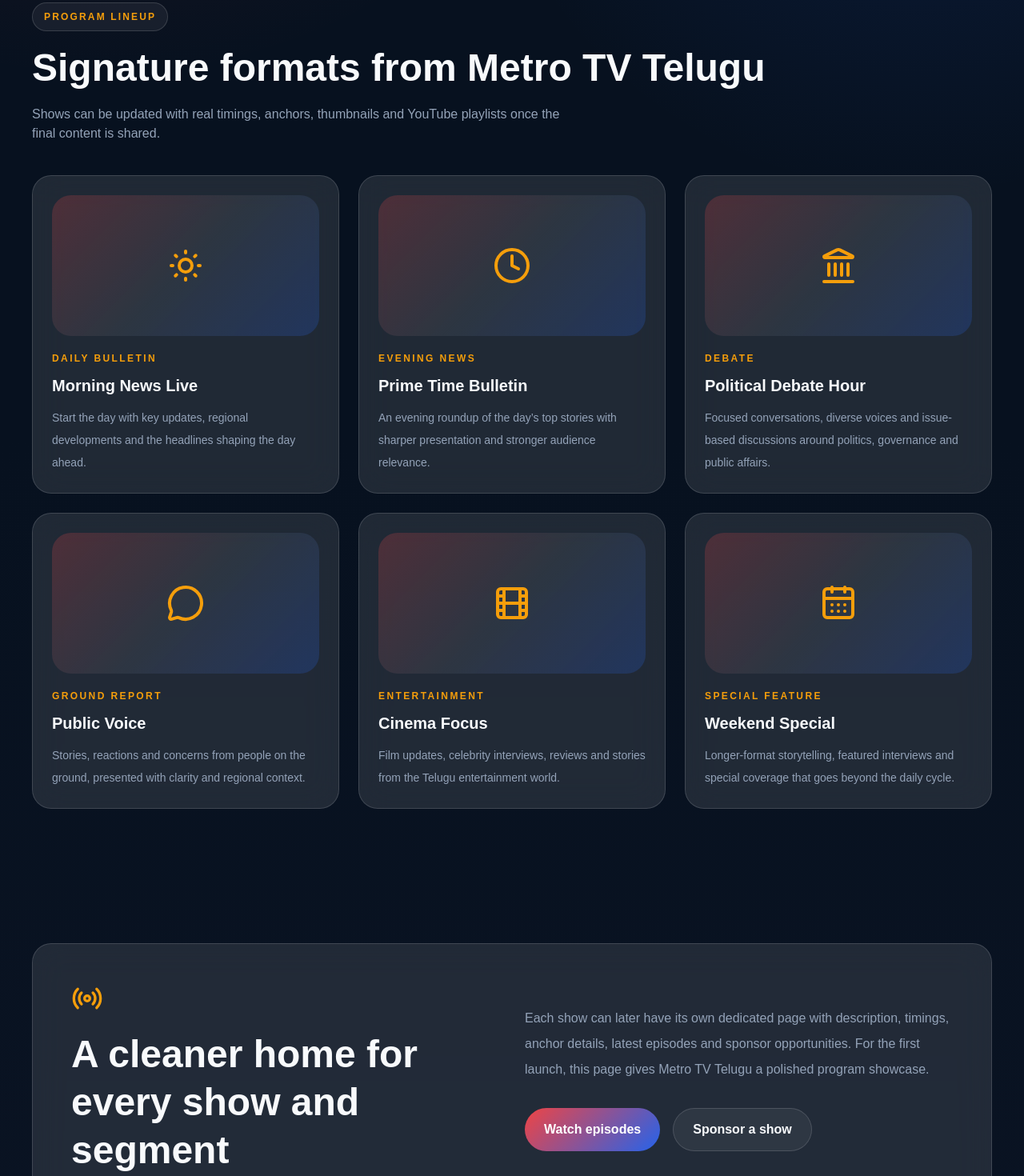
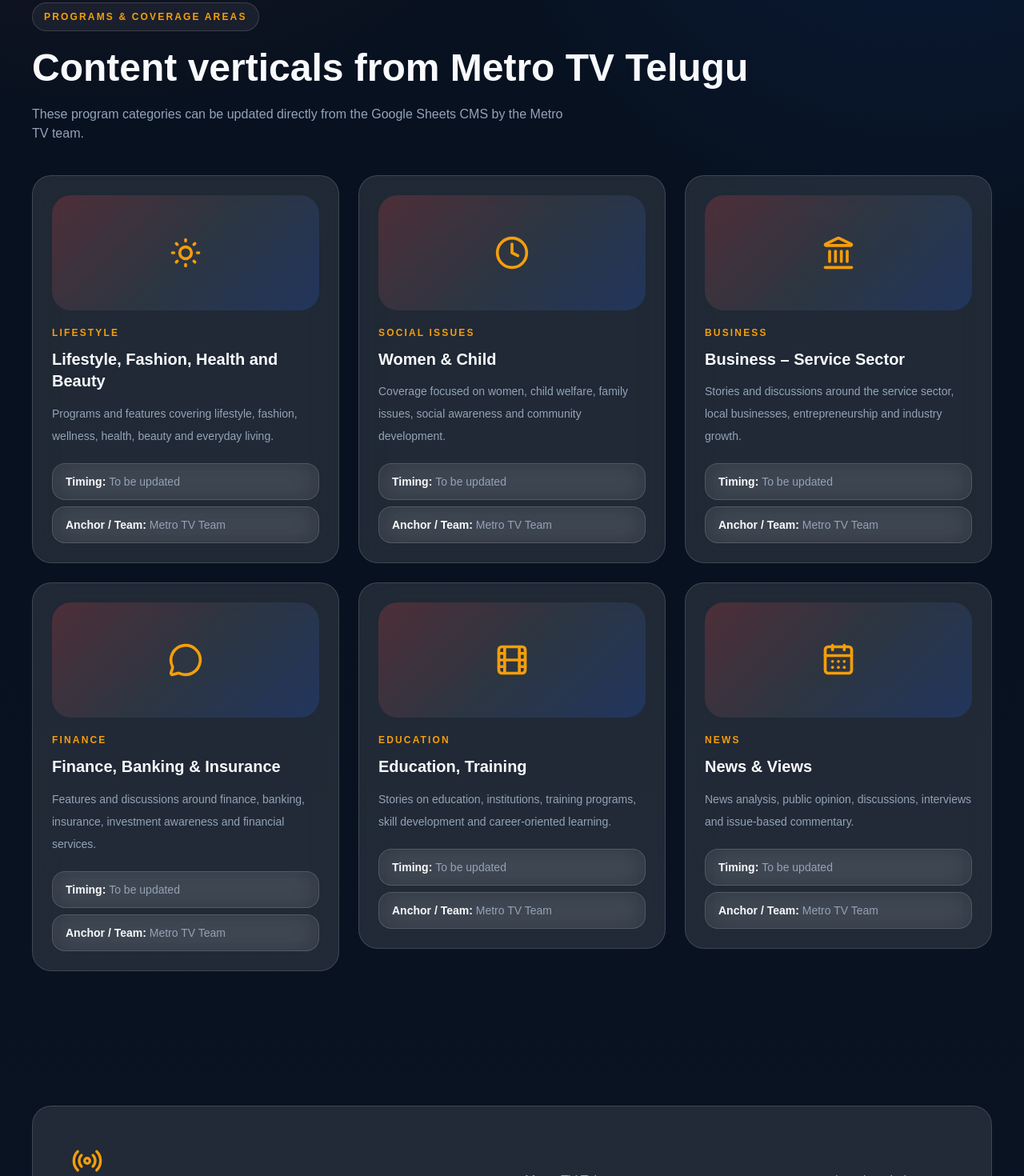
Before and after one commit to shivasricharan/metrotvtelugu, a Next.js app: page /shows in a window 1280 px wide. Shown: the part 900-2370 px from the top of the page at 80% size. Built offline with nearby package versions, Linux system fonts and the light colour scheme.

Commit message:
Connect shows page to Google Sheets CMS

```diff
--- a/app/shows/page.js
+++ b/app/shows/page.js
@@ -7,56 +7,111 @@
   MessageCircle,
   Film,
   CalendarDays,
+  Briefcase,
+  HeartPulse,
+  GraduationCap,
+  Building2,
+  Leaf,
+  Sparkles,
 } from "lucide-react";
 import FadeIn from "../../components/FadeIn";
 import SectionTitle from "../../components/SectionTitle";
+import { getMetroCmsData } from "../../lib/metroCms";
 
-const shows = [
+export const dynamic = "force-dynamic";
+
+const iconPool = [
+  SunMedium,
+  Clock,
+  Landmark,
+  MessageCircle,
+  Film,
+  CalendarDays,
+  Briefcase,
+  HeartPulse,
+  GraduationCap,
+  Building2,
+  Leaf,
+  Sparkles,
+];
+
+const fallbackShows = [
   {
-    icon: SunMedium,
-    title: "Morning News Live",
-    tag: "Daily Bulletin",
-    desc: "Start the day with key updates, regional developments and the headlines shaping the day ahead.",
+    showName: "Lifestyle, Fashion, Health and Beauty",
+    category: "Lifestyle",
+    description:
+      "Programs and features covering lifestyle, fashion, wellness, health, beauty and everyday living.",
+    timing: "To be updated",
+    anchor: "Metro TV Team",
   },
   {
-    icon: Clock,
-    title: "Prime Time Bulletin",
-    tag: "Evening News",
-    desc: "An evening roundup of the day’s top stories with sharper presentation and stronger audience relevance.",
+    showName: "Women & Child",
+    category: "Social Issues",
+    description:
+      "Coverage focused on women, child welfare, family issues, social awareness and community development.",
+    timing: "To be updated",
+    anchor: "Metro TV Team",
   },
   {
-    icon: Landmark,
-    title: "Political Debate Hour",
-    tag: "Debate",
-    desc: "Focused conversations, diverse voices and issue-based discussions around politics, governance and public affairs.",
+    showName: "Business – Service Sector",
+    category: "Business",
+    description:
+      "Stories and discussions around the service sector, local businesses, entrepreneurship and industry growth.",
+    timing: "To be updated",
+    anchor: "Metro TV Team",
   },
   {
-    icon: MessageCircle,
-    title: "Public Voice",
-    tag: "Ground Report",
-    desc: "Stories, reactions and concerns from people on the ground, presented with clarity and regional context.",
+    showName: "Finance, Banking & Insurance",
+    category: "Finance",
+    description:
+      "Features and discussions around finance, banking, insurance, investment awareness and financial services.",
+    timing: "To be updated",
+    anchor: "Metro TV Team",
   },
   {
-    icon: Film,
-    title: "Cinema Focus",
-    tag: "Entertainment",
-    desc: "Film updates, celebrity interviews, reviews and stories from the Telugu entertainment world.",
+    showName: "Education, Training",
+    category: "Education",
+    description:
+      "Stories on education, institutions, training programs, skill development and career-oriented learning.",
+    timing: "To be updated",
+    anchor: "Metro TV Team",
   },
   {
-    icon: CalendarDays,
-    title: "Weekend Special",
-    tag: "Special Feature",
-    desc: "Longer-format storytelling, featured interviews and special coverage that goes beyond the daily cycle.",
+    showName: "News & Views",
+    category: "News",
+    description:
+      "News analysis, public opinion, discussions, interviews and issue-based commentary.",
+    timing: "To be updated",
+    anchor: "Metro TV Team",
   },
 ];
 
 export const metadata = {
-  title: "Shows | Metro TV Telugu",
+  title: "Programs & Shows | Metro TV Telugu",
   description:
-    "Explore Metro TV Telugu shows, bulletins, debates, public voice segments, cinema coverage and weekend specials.",
+    "Explore Metro TV Telugu programs, content verticals, coverage areas, shows, public-interest stories and featured segments.",
 };
 
-export default function ShowsPage() {
+function normalizeShow(item) {
+  return {
+    showName: item.showName || item.title || "Metro TV Telugu Program",
+    category: item.category || "Program",
+    description:
+      item.description ||
+      item.desc ||
+      "Program details and coverage information from Metro TV Telugu.",
+    timing: item.timing || "To be updated",
+    anchor: item.anchor || "Metro TV Team",
+  };
+}
+
+export default async function ShowsPage() {
+  const cmsShows = await getMetroCmsData("shows");
+
+  const shows = Array.isArray(cmsShows) && cmsShows.length > 0
+    ? cmsShows.map(normalizeShow)
+    : fallbackShows;
+
   return (
     <>
       <section className="section-space">
@@ -64,16 +119,16 @@
           <FadeIn>
             <div className="glass-strong rounded-3xl p-8 md:p-14">
               <div className="max-w-4xl">
-                <div className="badge-pill">Metro TV Telugu Shows</div>
+                <div className="badge-pill">Metro TV Telugu Programs</div>
 
                 <h1 className="mt-6 text-4xl font-black leading-tight md:text-6xl">
-                  Programs, bulletins and conversations for Telugu audiences
+                  Shows, programs and coverage areas for Telugu audiences
                 </h1>
 
                 <p className="mt-6 text-lg leading-8" style={{ color: "var(--muted)" }}>
-                  Explore Metro TV Telugu programming across daily news, prime-time
-                  bulletins, political discussions, public voice segments, cinema coverage
-                  and weekend specials.
+                  Explore Metro TV Telugu programming across news, business, lifestyle,
+                  education, health, entertainment, public issues, technology, agriculture,
+                  spirituality, civic stories and community-focused content.
                 </p>
 
                 <div className="mt-8 flex flex-wrap gap-4">
@@ -95,41 +150,55 @@
         <div className="container">
           <FadeIn>
             <SectionTitle
-              eyebrow="Program Lineup"
-              title="Signature formats from Metro TV Telugu"
-              desc="Shows can be updated with real timings, anchors, thumbnails and YouTube playlists once the final content is shared."
+              eyebrow="Programs & Coverage Areas"
+              title="Content verticals from Metro TV Telugu"
+              desc="These program categories can be updated directly from the Google Sheets CMS by the Metro TV team."
             />
           </FadeIn>
 
           <div className="grid gap-6 md:grid-cols-3">
             {shows.map((show, index) => {
-              const Icon = show.icon;
+              const Icon = iconPool[index % iconPool.length];
 
               return (
-                <FadeIn key={show.title} delay={index * 0.08}>
+                <FadeIn key={`${show.showName}-${index}`} delay={index * 0.04}>
                   <div className="glass-strong card-hover rounded-3xl p-6">
                     <div
-                      className="mb-5 flex h-44 items-center justify-center rounded-3xl"
+                      className="mb-5 flex h-36 items-center justify-center rounded-3xl"
                       style={{
                         background:
                           "linear-gradient(135deg, rgba(239,68,68,0.22), rgba(255,255,255,0.06), rgba(37,99,235,0.22))",
                       }}
                     >
-                      <Icon className="h-12 w-12" style={{ color: "var(--gold)" }} />
+                      <Icon className="h-11 w-11" style={{ color: "var(--gold)" }} />
                     </div>
 
                     <p
-                      className="text-xs font-bold uppercase tracking-[0.2em]"
+                      className="text-xs font-bold uppercase tracking-[0.18em]"
                       style={{ color: "var(--gold)" }}
                     >
-                      {show.tag}
+                      {show.category}
                     </p>
 
-                    <h3 className="mt-3 text-xl font-semibold">{show.title}</h3>
+                    <h3 className="mt-3 text-xl font-semibold leading-snug">
+                      {show.showName}
+                    </h3>
 
                     <p className="mt-3 text-sm leading-7" style={{ color: "var(--muted)" }}>
-                      {show.desc}
+                      {show.description}
                     </p>
+
+                    <div className="mt-5 grid gap-2 text-sm">
+                      <div className="glass rounded-2xl px-4 py-3">
+                        <span className="font-semibold">Timing: </span>
+                        <span style={{ color: "var(--muted)" }}>{show.timing}</span>
+                      </div>
+
+                      <div className="glass rounded-2xl px-4 py-3">
+                        <span className="font-semibold">Anchor / Team: </span>
+                        <span style={{ color: "var(--muted)" }}>{show.anchor}</span>
+                      </div>
+                    </div>
                   </div>
                 </FadeIn>
               );
@@ -147,16 +216,15 @@
                   <Radio className="h-10 w-10" style={{ color: "var(--gold)" }} />
 
                   <h2 className="mt-5 text-3xl font-black leading-tight md:text-5xl">
-                    A cleaner home for every show and segment
+                    A flexible home for every program and content vertical
                   </h2>
                 </div>
 
                 <div>
                   <p className="leading-8" style={{ color: "var(--muted)" }}>
-                    Each show can later have its own dedicated page with description,
-                    timings, anchor details, latest episodes and sponsor opportunities.
-                    For the first launch, this page gives Metro TV Telugu a polished
-                    program showcase.
+                    Metro TV Telugu can manage program names, categories, descriptions,
+                    timings and anchors directly from Google Sheets. This keeps the website
+                    easy to update without touching code.
                   </p>
 
                   <div className="mt-8 flex flex-wrap gap-4">
@@ -164,7 +232,7 @@
                       Watch episodes
                     </Link>
                     <Link href="/advertise" className="btn-secondary">
-                      Sponsor a show
+                      Sponsor a program
                     </Link>
                   </div>
                 </div>
```
